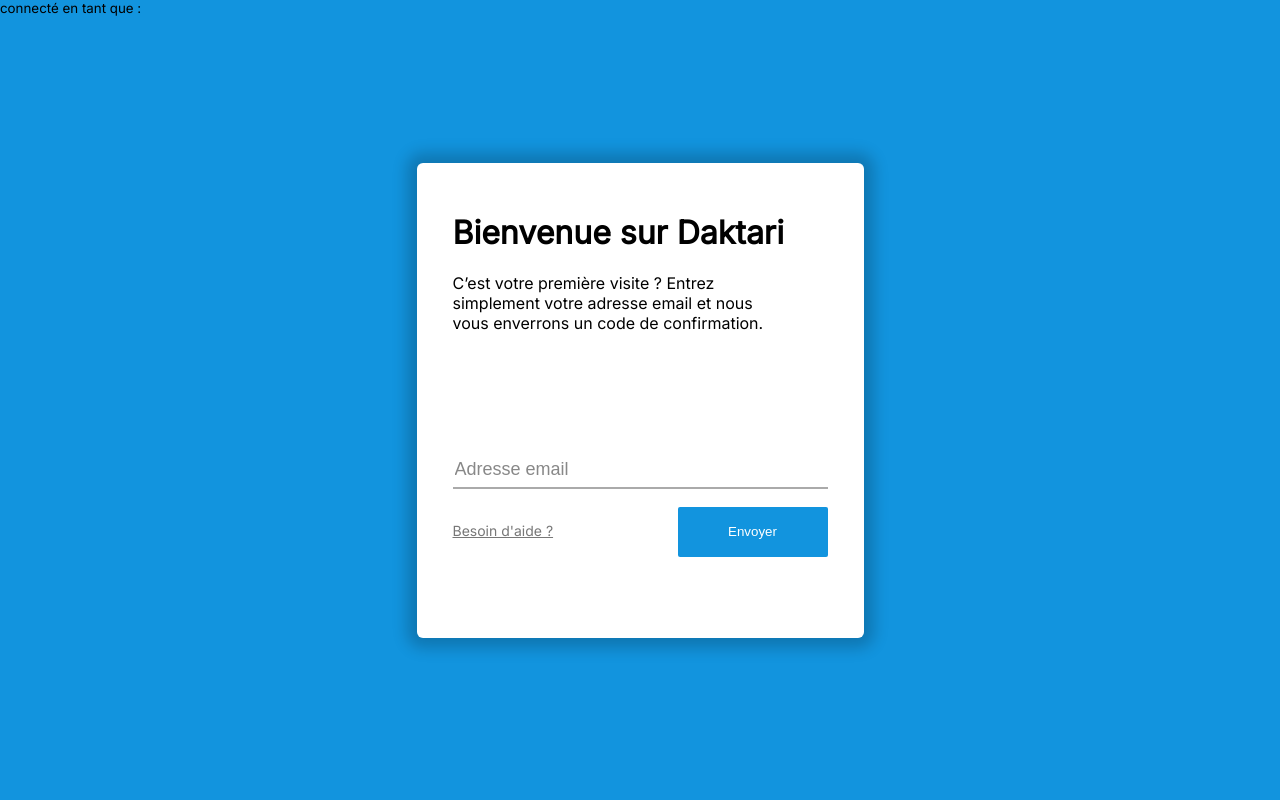
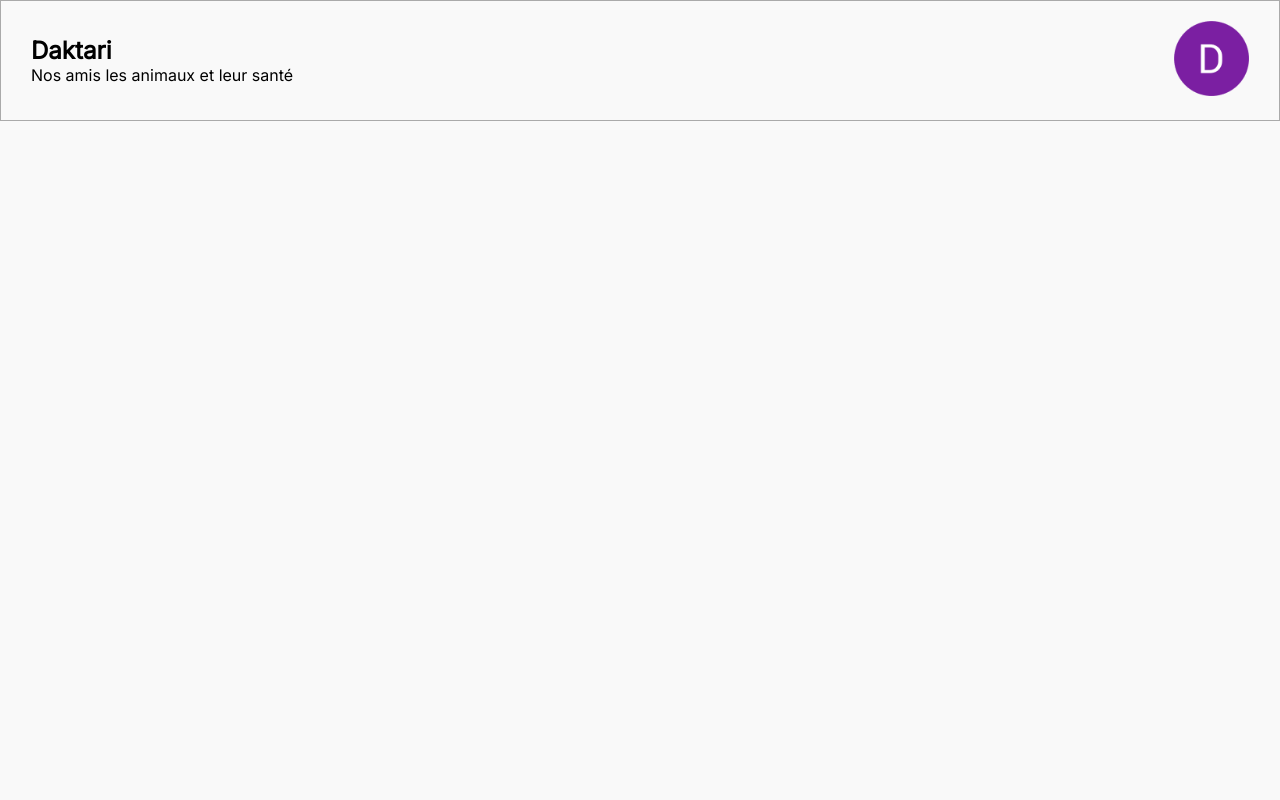
Before and after one commit to arnoclr/daktari, a PHP site: page /index.php?action=verifyCode in a window 1280 px wide. Run offline with PHP 8.4, Linux system fonts and the light colour scheme.

Commit message:
refactor php

```diff
--- /dev/null
+++ b/handlers/verifyCode.php
@@ -0,0 +1,22 @@
+<?php
+
+if (isset($_POST['code'])) {
+    if ($_SESSION['login_timestamp'] + 60 * 5 > time()) {
+
+        $inputs = !empty($_POST['code']) ? $_POST['code'] : array();
+        $POST_Code = implode($inputs);
+
+        if ($_SESSION['login_code'] == $POST_Code) {
+            $_SESSION['email'] = $_SESSION['login_email'];
+            $message = "code vérifié";
+        } else {
+            $message = "code incorrect, veuillez recommencer";
+            unset($_SESSION['login_code']);
+            // include "./pages/auth/email.php";
+            header('Location: index.php?action=login');
+        }
+    } else {
+        $message = "Le code a expiré";
+        include "./pages/auth/email.php";
+    }
+}
--- a/includes/header.inc.php
+++ b/includes/header.inc.php
@@ -7,5 +7,6 @@
     <title>Daktari</title>
     <link rel="stylesheet" href="../src/styles/pages/index.css">
     <link rel="stylesheet" href="../src/styles/app.css">
+    <link rel="stylesheet" href="../src/styles/navbar.css">
 </head>
 <body>
--- a/includes/navbar.php
+++ b/includes/navbar.php
@@ -9,7 +9,7 @@
             <img src="../src/img/user1.png" alt="user1" height="75px" width="auto">
         </div>
         <div class="dropdown">
-            <a href="../src/pages/profile.php" class="username"><?= $name ?></a>
+            <a href="../src/pages/profile.php" class="username"><?= $name ?? '?' ?></a>
             <div class="bar"></div>
             <ul>
                 <li><a href="../src/pages/user_animals.php">Mes animaux</a></li>
--- a/index.php
+++ b/index.php
@@ -2,76 +2,21 @@
 
 session_start();
 
-$action = isset($_GET['action']) ? $_GET['action'] : 'calendar';
+$action = isset($_GET['action']) ? $_GET['action'] : 'viewCalendar';
 
 function loggedEmail()
 {
     return isset($_SESSION['email']) ? $_SESSION['email'] : null;
 }
 
-include './includes/header.inc.php';
+$noNavbar = ['login', 'verify_code'];
 
-switch ($action) {
-    case "login":
-        if (isset($_POST['email'])) {
-            $code = rand(100000, 999999);
-            $_SESSION['login_code'] = $code;
-            $_SESSION['login_timestamp'] = time();
-            $_SESSION['login_email'] = $_POST['email'];
-            mail($_POST['email'], "Votre code de vérification", "Votre code de vérification est : $code");
-            $message = "code de vérification envoyé";
-            $bienvenue = true;
-            // include "./pages/auth/code.php";
-        } else {
-            // include "./pages/auth/email.php";
-        }
-        break;
-    case "verify_code":
-        if (isset($_POST['code'])) {
-            if ($_SESSION['login_timestamp'] + 60 * 5 > time()) {
+include "includes/header.inc.php";
 
-                $inputs = !empty($_POST['code']) ? $_POST['code'] : array();
-                $POST_Code = implode($inputs);
-
-                if ($_SESSION['login_code'] == $POST_Code) {
-                    $_SESSION['email'] = $_SESSION['login_email'];
-                    $message = "code vérifié";
-                } else {
-                    $message = "code incorrect, veuillez recommencer";
-                    unset($_SESSION['login_code']);
-                    // include "./pages/auth/email.php";
-                    header('Location: index.php?action=login');
-                }
-            } else {
-                $message = "Le code a expiré";
-                include "./pages/auth/email.php";
-            }
-        }
-        break;
-
-    default:
-        # code...
-        break;
+if (!in_array($action, $noNavbar)) {
+    include "includes/navbar.php";
 }
 
-?>
-<div class="container">
-    <small>connecté en tant que : <?= loggedEmail() ?></small>
+include "handlers/$action.php";
 
-    <div class="circles-bg"></div>
-    <div class="connect-wrap">
-        <h1><?= isset($bienvenue) ? "Confirmation" : "Bienvenue sur Daktari" ?></h1>
-        <p><?= isset($bienvenue) ? "Entrez le code à 6 chiffres reçu par mail. <br>  Vous n’avez pas reçu de mail ? Pensez à <br>  vérifier dans vos spams."
-        : "C’est votre première visite ? Entrez <br> simplement votre adresse email et nous <br> vous enverrons un code de confirmation." ?></p>
-
-        <?php if(isset($bienvenue)) {
-            include "./pages/auth/code.php";
-        } else {
-            include "./pages/auth/email.php";
-        } ?>
-    </div>
-</div>
-
-
-
-<?php include './includes/footer.inc.php';
+include "includes/footer.inc.php";
--- a/pages/auth/code.php
+++ b/pages/auth/code.php
@@ -1,4 +1,4 @@
-<form method="post" action="?action=verify_code" class="form-email form-code">
+<form method="post" action="?action=verifyCode" class="form-email form-code" id="form">
 
     <div class="code-wrap">
         <input type="number" name="code[]" maxlength="1" min="0" max="9" class="code-input" placeholder=" " autocomplete="off" oninput="this.nextElementSibling.focus()" id="n1">
@@ -6,7 +6,7 @@
         <input type="number" name="code[]" maxlength="1" min="0" max="9" class="code-input" placeholder=" " autocomplete="off" oninput="this.nextElementSibling.focus()" id="n3">
         <input type="number" name="code[]" maxlength="1" min="0" max="9" class="code-input" placeholder=" " autocomplete="off" oninput="this.nextElementSibling.focus()" id="n4">
         <input type="number" name="code[]" maxlength="1" min="0" max="9" class="code-input" placeholder=" " autocomplete="off" oninput="this.nextElementSibling.focus()" id="n5">
-        <input type="number" name="code[]" maxlength="1" min="0" max="9" class="code-input" placeholder=" " autocomplete="off" oninput="this.nextElementSibling.focus()" id="n6">
+        <input type="number" name="code[]" maxlength="1" min="0" max="9" class="code-input" placeholder=" " autocomplete="off" oninput="document.getElementById('form').submit()" id="n6">
     </div>
 
     <div class="button-email__wrap">
--- a/src/styles/pages/index.css
+++ b/src/styles/pages/index.css
@@ -62,6 +62,7 @@
     height: 50px;
     margin: 20px 0 0 0;
     color: white;
+    cursor: pointer;
 }
 
 .form-email {
```
Also changed, not shown: handlers/login.php (added, +13 -0 lines), handlers/viewCalendar.php (added, +13 -0 lines), pages/auth/authCard.php (added, +16 -0 lines), pages/home.php (+2 -36 lines).
